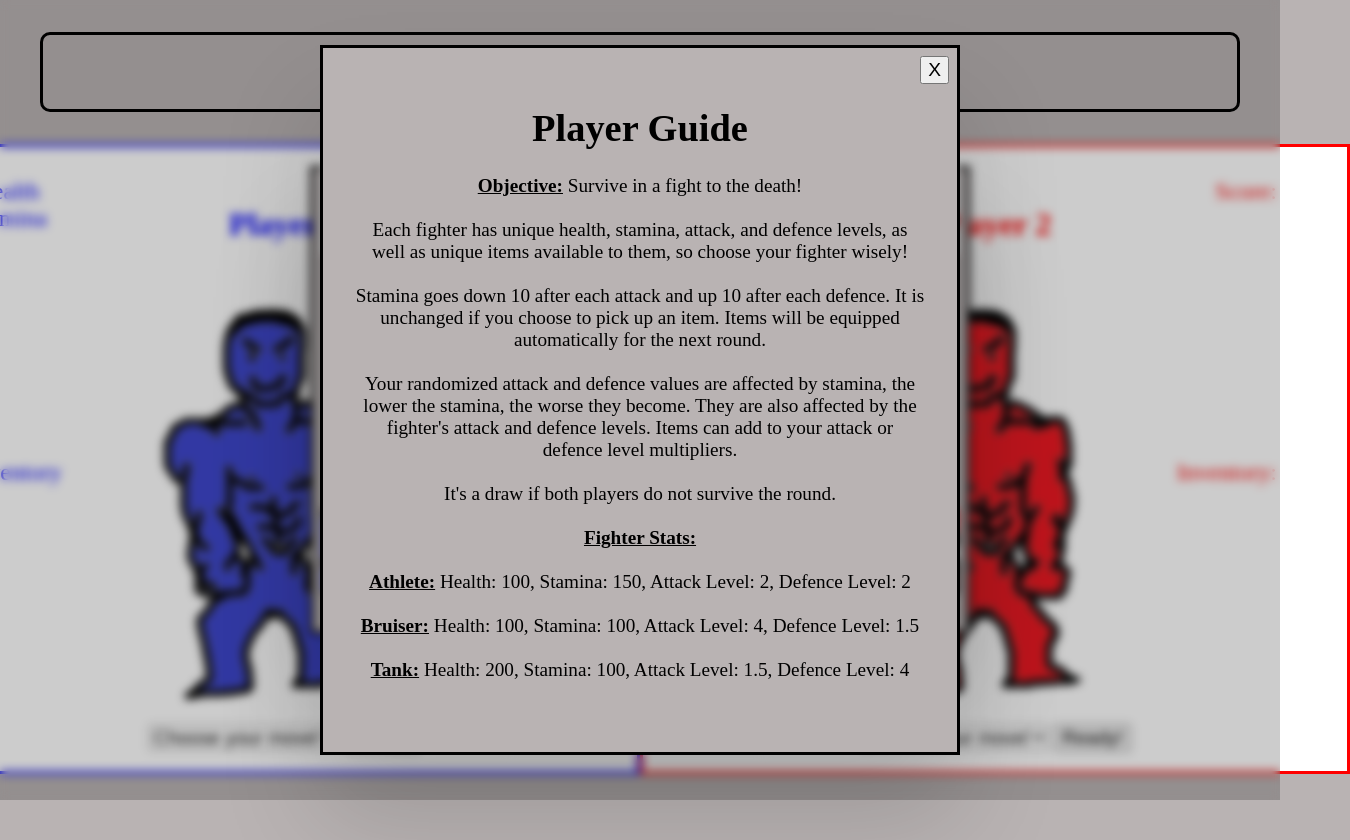
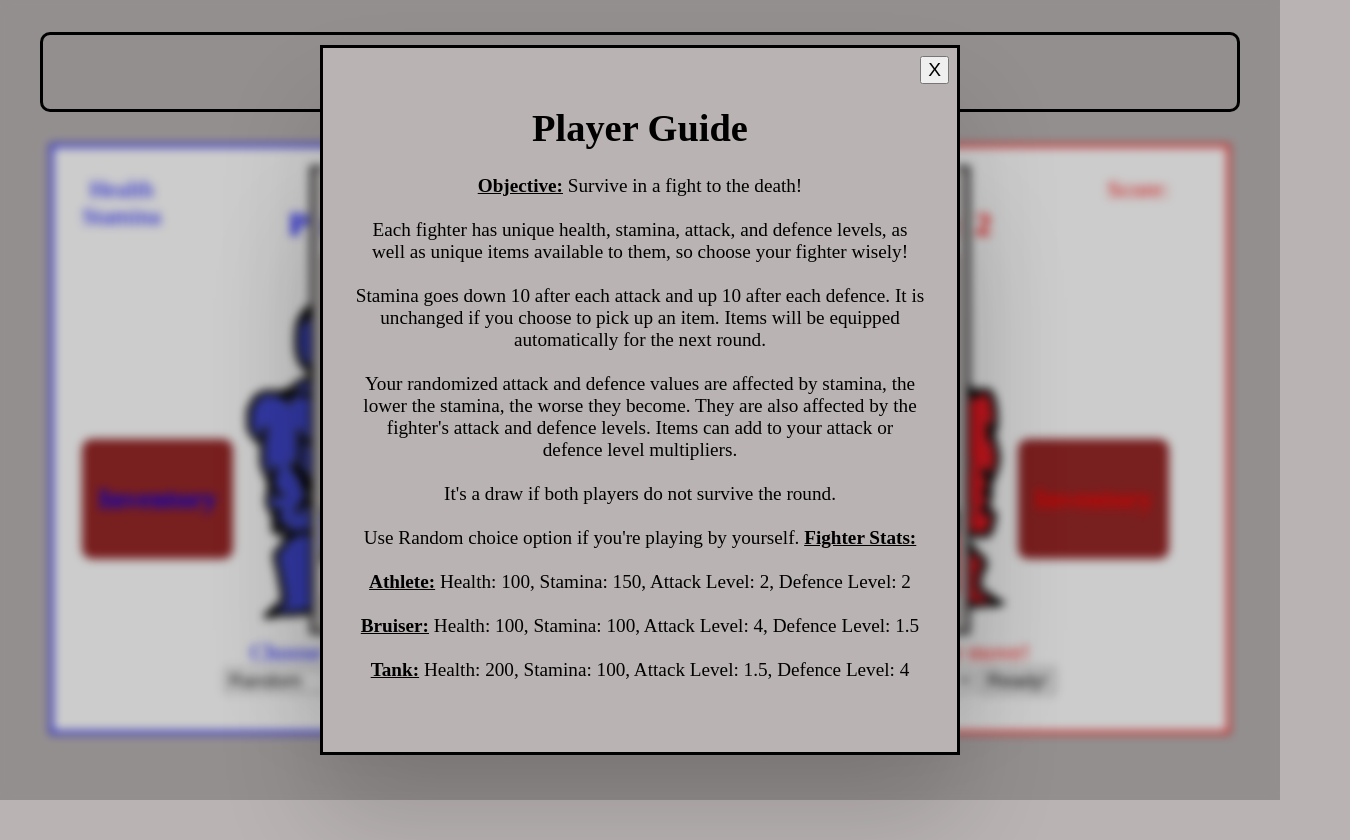
Before and after one commit to mdefab/2D_Battle_Game, a website built with Parcel: page index.html in a window 1280 px wide. Both pictures are taken after a click on the button "Player Guide". Shown: the whole page, 1350 px wide, since content can reach past the window. Built offline with nearby package versions, Linux system fonts and the light colour scheme.

Commit message:
fix content coming out of container and add randomMoveGenerator method to GameView

```diff
--- a/index.html
+++ b/index.html
@@ -15,19 +15,24 @@
         <div class="player-container player-one">
             <div class="player-score score-player--one">Score: </div>
             <div class="player-vitals vitals-player--one">Health <br>Stamina</div>
-            <div class="player-attack attack-player--one">Attack </div>
-            <div class="player-inventory inventory-player--one">Inventory</div>
+            <div class="player-attack attack-player--one">Attack value or item message</div>
+            <div class="player-inventory inventory-player--one">
+                <h3>Inventory</h3>
+                <div class="equipped-items equipped-items--one"></div>
+            </div>
 
             <h2>Player 1</h2>
             <img class="img-player img-player-one" src="./src/img/player_one.jpg" alt="player one image">
             <div class="selection-box selection-one">
-                <select class="form-select choice-player--one" name="choice-player--one" aria-label="player move choice">
-                    <option selected>Choose your move!</option>
+                <label for="choice-player--one">Choose your move!</label><br>
+                <select class="form-select choice-player--one" name="choice-player--one" id="choice-player--one" aria-label="player move choice">
+                    <option selected value="random">Random</option>
                     <option value="attack">Attack</option>
                     <option value="defend">Defend</option>
                     <option value="item">Pick up an item!</option>
                   </select>
                   <button class="ready ready-one">Ready!</button>
+                  <p class="game-message game-message--one"></p>
                   <!-- once player clicks ready, menu disappears and button shows active color (active class will be added)
                     Round will proceed once both players click ready -->
             </div>
@@ -35,18 +40,23 @@
         <div class="player-container player-two">
             <div class="player-score score-player--two">Score: </div>
             <div class="player-vitals vitals-player--two">Health <br>Stamina</div>
-            <div class="player-attack attack-player--two">Attack </div>
-            <div class="player-inventory inventory-player--two">Inventory:</div>
+            <div class="player-attack attack-player--two">Attack value or item message </div>
+            <div class="player-inventory inventory-player--two">
+                <h3>Inventory</h3>
+                <div class="equipped-items equipped-items--two"></div>
+            </div>
             <h2>Player 2</h2>
             <img class="img-player img-player--two" src="./src/img/player_two.jpg" alt="player two image">
             <div class="selection-box selection--two">
-                <select class="form-select choice-player--two" name="choice-player--two" aria-label="player move choice">
-                    <option selected>Choose your move!</option>
+                <label for="choice-player--two">Choose your move!</label><br>
+                <select class="form-select choice-player--two" id="choice-player--two" name="choice-player--two" aria-label="player move choice">
+                    <option selected value="random">Random</option>
                     <option value="attack">Attack</option>
                     <option value="defend">Defend</option>
                     <option value="item">Pick up an item!</option>
                   </select>
                   <button class="ready ready-two">Ready!</button>
+                  <p class="game-message game-message--two"></p>
             </div>
         </div>
         </div>
@@ -96,6 +106,7 @@
             the stamina, the worse they become.  They are also affected by the fighter's
             attack and defence levels. Items can add to your attack or defence level multipliers.<br><br>
             It's a draw if both players do not survive the round. <br><br>
+            Use Random choice option if you're playing by yourself.
             <u><b>Fighter Stats:</b></u> <br><br>
             <u><b>Athlete:</b></u> Health: 100, Stamina: 150, Attack Level: 2, Defence Level: 2 <br><br>
             <u><b>Bruiser:</b></u> Health: 100, Stamina: 100, Attack Level: 4, Defence Level: 1.5<br><br>
--- a/src/css/style.css
+++ b/src/css/style.css
@@ -40,8 +40,8 @@ body {
     background-color: white;
     padding: 2rem;
     font-size: 1.5rem;
-    height:70vh;
-    width:80vh;
+    height:65vh;
+    width:65vh;
     position: relative;
 }
 
@@ -69,10 +69,26 @@ body {
     top:5%;
 }
 
-.player-attack,
+.player-attack {
+    position:absolute;
+    top:50%;
+    z-index:2;
+    max-width:20%;
+    overflow: hidden;
+    overflow: auto;
+}
+
 .player-inventory {
     position:absolute;
     top:50%;
+    background-color: rgb(151, 39, 39);
+    padding:1rem;
+    border-radius:10px;
+}
+
+.equipped-items {
+    display:flex;
+    background-color: rgb(102, 27, 27);
 }
 
 .attack-player--one,
@@ -88,7 +104,7 @@ body {
 
 .img-player {
     height:auto;
-    max-height:80%;
+    max-height:70%;
     max-width:100%;
 }
 
@@ -200,4 +216,9 @@ body {
     .game-container{
         flex-direction: column;
     }
+@media(max-width:30rem){
+    .player-container{
+        width:auto;
+    }
 }
+}
--- a/src/js/controller.js
+++ b/src/js/controller.js
@@ -4,7 +4,7 @@ import * as model from "./model.js";
 
 //todo: pass data into model to initialize fighter class
 const controlStartButton = function(data){
-    model.initializeGame(data);
+    const gameState = model.initializeGame(data);
 };
 
 const init = function(){
--- a/src/js/model.js
+++ b/src/js/model.js
@@ -4,11 +4,13 @@ import TankFighter from './TankFighterClass.js';
 
 export const gameState = {
     'gameStats': {
-        'playerOne': {"Score": 0},
-        'playerTwo': {"Score": 0},
+        'playerOne': {"score": 0},
+        'playerTwo': {"score": 0},
     },
     // push this data in with model method and class instance
     // 'playerOne': {
+        // 'name': "player 1",
+        // 'fighter': 'Athlete',
     //     'health': 100,
     //     'stamina': 100,
     //     'itemsEquiped': [],
@@ -27,14 +29,12 @@ export const gameState = {
 
 //model will receive data, make an instance of the appropriate fighter class, and push player health/stamina status to gameState
 export const initializeGame = function(data){
-    console.log(`${data.playerOne.name} chooses ${data.playerOne.fighter} and ${data.playerTwo.name} chooses ${data.playerTwo.fighter}`);
     const fighterOne = initializeFighter(data.playerOne.fighter,data.playerOne.name);
     const fighterTwo = initializeFighter(data.playerTwo.fighter,data.playerTwo.name);
     gameState.playerOne = buildPlayerObject(fighterOne);
     gameState.playerTwo = buildPlayerObject(fighterTwo);
-
-    console.log(gameState);
-}
+    return gameState;
+};
 
 
 const initializeFighter = function(fighter, username){
@@ -44,9 +44,9 @@ const initializeFighter = function(fighter, username){
         case "Athlete":
             return new AthleteFighter(username);
         case "Bruiser":
-            return new new BruiserFighter(username);
-    }
-}
+            return new BruiserFighter(username);
+    };
+};
 
 
 const buildPlayerObject = function(data){
@@ -55,8 +55,8 @@ const buildPlayerObject = function(data){
     'health': data.health,
     'stamina': data.stamina,
     'itemsEquipped': data.itemsEquipped,
-    }
-}
+    };
+};
 
 
 //model will export playerData after moves so frontend can be updated
```
Also changed, not shown: src/js/views/GameView.js (+27 -0 lines).
